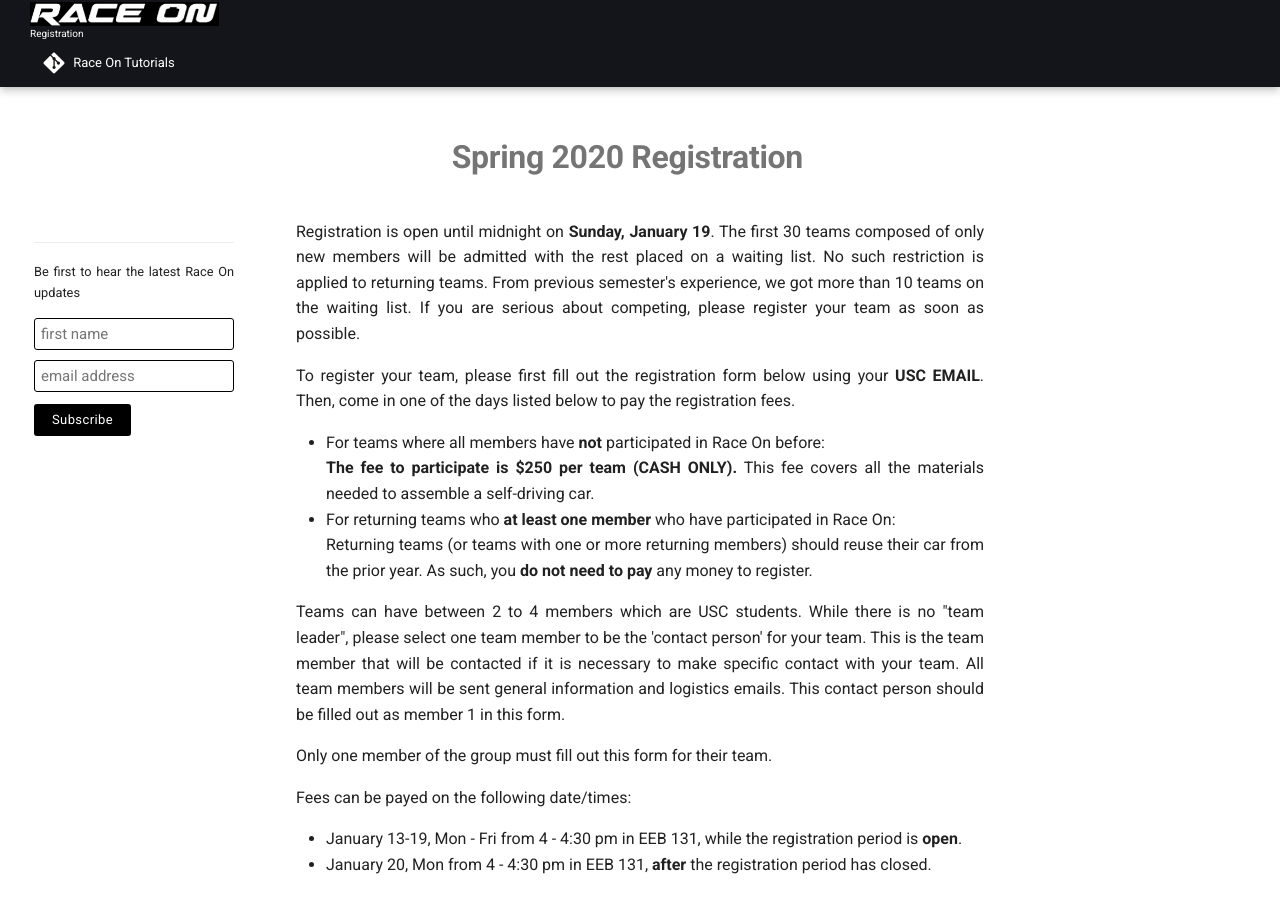
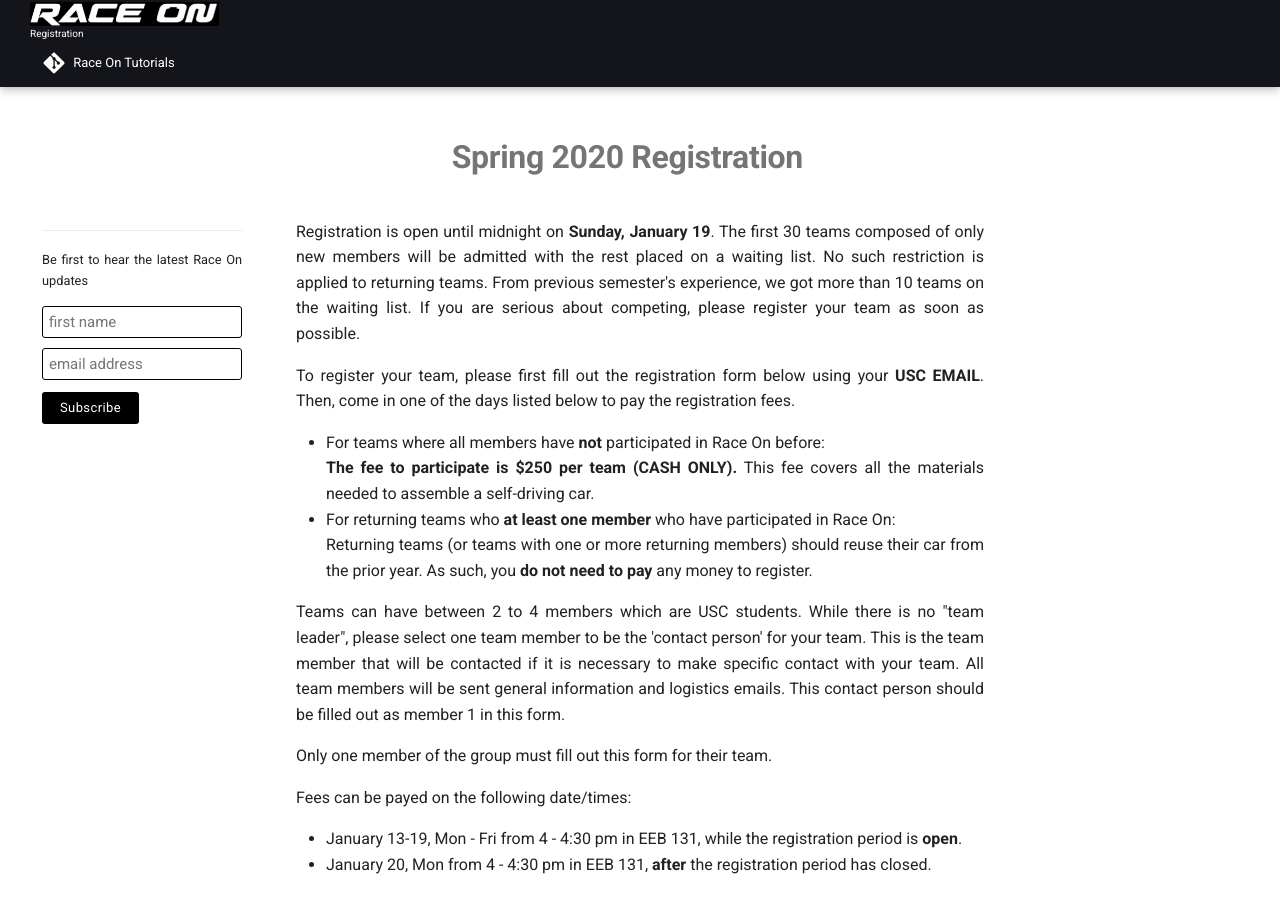
Before and after one commit to race-on/webpage, an MkDocs documentation site: the page built from source/registration.md, in a window 1280 px wide and 900 px high. Built offline with MkDocs 1.6.1 and Material for MkDocs 9.7.7, drawn with Linux system fonts in a browser that asks for light colours; comment, search, counter and statistics services are not loaded.

Commit message:
Subscribe part of menu

```diff
--- a/docs/404.html
+++ b/docs/404.html
@@ -350,11 +350,10 @@
 
 
   </ul>
-</nav>
 
 
 
-<div id="mailchimp-subscribe-container" class="md-typeset" style="width:200px; margin-top:100px;">
+<div id="mailchimp-subscribe-container" class="md-typeset" style="width:200px; margin:80px 0 0 0.5em;">
 
 <div style="font-size:.64rem">
 <hr/>
@@ -398,6 +397,7 @@ Adapted from: http://blog.heyimcat.com/universal-signup-form/ */
 </div>
 
 
+</nav>
                   </div>
                 </div>
               </div>
--- a/docs/index.html
+++ b/docs/index.html
@@ -406,11 +406,10 @@
 
 
   </ul>
-</nav>
 
 
 
-<div id="mailchimp-subscribe-container" class="md-typeset" style="width:200px; margin-top:100px;">
+<div id="mailchimp-subscribe-container" class="md-typeset" style="width:200px; margin:80px 0 0 0.5em;">
 
 <div style="font-size:.64rem">
 <hr/>
@@ -454,6 +453,7 @@ Adapted from: http://blog.heyimcat.com/universal-signup-form/ */
 </div>
 
 
+</nav>
                   </div>
                 </div>
               </div>
--- a/docs/registration/index.html
+++ b/docs/registration/index.html
@@ -363,11 +363,10 @@
 
 
   </ul>
-</nav>
 
 
 
-<div id="mailchimp-subscribe-container" class="md-typeset" style="width:200px; margin-top:100px;">
+<div id="mailchimp-subscribe-container" class="md-typeset" style="width:200px; margin:80px 0 0 0.5em;">
 
 <div style="font-size:.64rem">
 <hr/>
@@ -411,6 +410,7 @@ Adapted from: http://blog.heyimcat.com/universal-signup-form/ */
 </div>
 
 
+</nav>
                   </div>
                 </div>
               </div>
--- a/docs/rules/index.html
+++ b/docs/rules/index.html
@@ -461,11 +461,10 @@
 
 
   </ul>
-</nav>
 
 
 
-<div id="mailchimp-subscribe-container" class="md-typeset" style="width:200px; margin-top:100px;">
+<div id="mailchimp-subscribe-container" class="md-typeset" style="width:200px; margin:80px 0 0 0.5em;">
 
 <div style="font-size:.64rem">
 <hr/>
@@ -509,6 +508,7 @@ Adapted from: http://blog.heyimcat.com/universal-signup-form/ */
 </div>
 
 
+</nav>
                   </div>
                 </div>
               </div>
--- a/theme/partials/nav.html
+++ b/theme/partials/nav.html
@@ -48,11 +48,10 @@
       {% include "partials/nav-item.html" %}
     {% endfor %}
   </ul>
-</nav>
 
 
 
-<div id="mailchimp-subscribe-container" class="md-typeset" style="width:200px; margin-top:100px;">
+<div id="mailchimp-subscribe-container" class="md-typeset" style="width:200px; margin:80px 0 0 0.5em;">
 
 <div style="font-size:.64rem">
 <hr/>
@@ -94,3 +93,6 @@ Adapted from: http://blog.heyimcat.com/universal-signup-form/ */
 </form>
 </div>
 </div>
+
+
+</nav>
```
Also changed, not shown: 1 other file.
